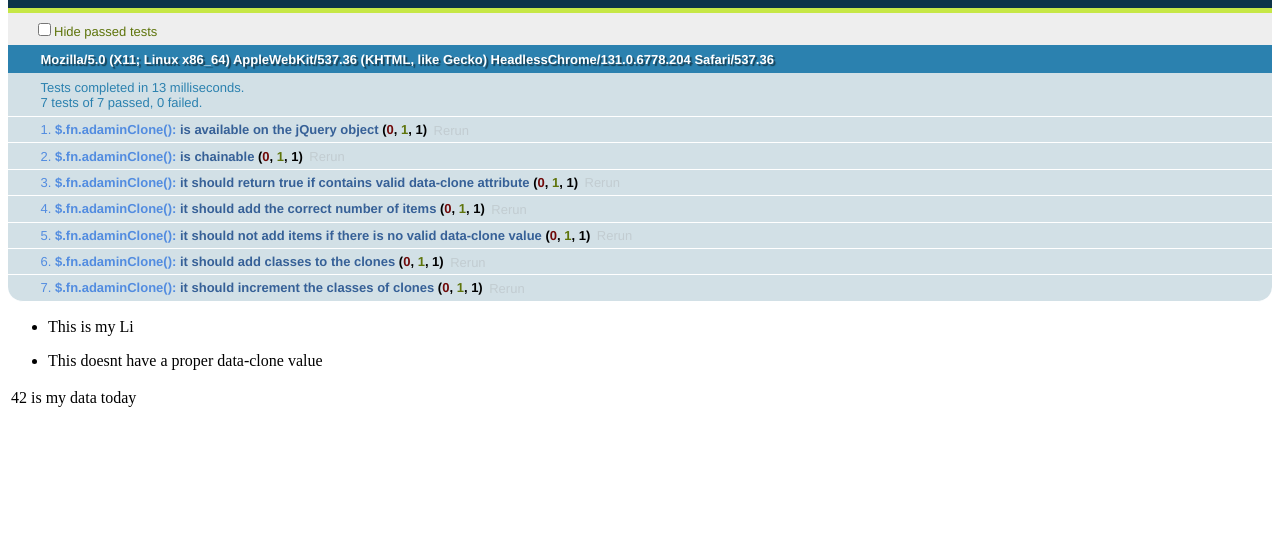
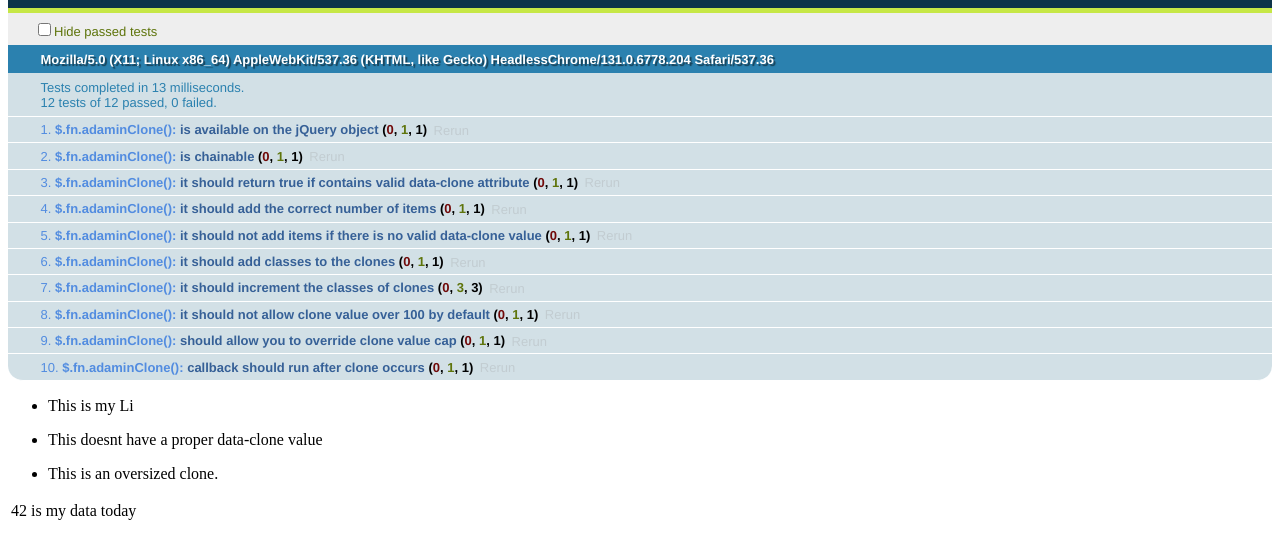
Before and after one commit to pensive612/Adamin-Clone, a website: page test/adamin_clone.html in a window 1280 px wide. Shown: the part 48-606 px from the top of the page. Drawn offline with Linux system fonts and the light colour scheme.

Commit message:
Added callback functionality to plugin.

```diff
--- a/src/adamin_clone.js
+++ b/src/adamin_clone.js
@@ -19,14 +19,22 @@
     },
 
     getCloneValue: function(elem) {
+      var configCap = this.config.cloneCap;
+      var cloneValue = elem.data('clone');
 
-      var cloneValue = elem.data('clone');
       cloneValue = (parseInt(cloneValue, 10) - 1);
 
+      // if data-clone value is valid, send to clone function
+      if ( cloneValue && (cloneValue < configCap) ) {
+        this.cloneItem(this.$el, cloneValue);
 
-      if ( cloneValue ) {
-        this.cloneItem(this.$el, cloneValue);
+      // otherwise, return false
       } else {
+
+        if (cloneValue > configCap) {
+          window.console.log('Your data-clone value is too high for the defaults.  Please check documentation to override cap in config.');
+        }
+
         return false;
       }
     },
@@ -44,11 +52,21 @@
 
   };
 
-  $.fn.adaminClone = function(config) {
+  $.fn.adaminClone = function(config, callback) {
     var obj = Object.create(adaminClone);
+
+    if (typeof callback == 'function') {
+      callback.call(this);
+    }
+
     return this.each(function() {
       obj.init(this, config);
     });
+
+  };
+
+  $.fn.adaminClone.defaults = {
+    cloneCap: 100
   };
 
 }(jQuery));
--- a/test/adamin_clone.html
+++ b/test/adamin_clone.html
@@ -31,6 +31,10 @@
       <li data-clone="" class="test-li-none">This doesnt have a proper data-clone value</li>
     </ul>
 
+    <ul class="test-ul-big">
+      <li data-clone="102" class="test-li-big">This is an oversized clone.</li>
+    </ul>
+
     <table class="test-table">
       <tr class="test-row" data-clone="4">
         <td>42</td>
--- a/test/adamin_clone_test.js
+++ b/test/adamin_clone_test.js
@@ -26,6 +26,7 @@
     setup: function() {
       this.testLi = $('.test-li');
       this.testLiNone = $('.test-li-none');
+      this.testLiBig = $('.test-li-big');
       this.testData = $('data-clone');
     }
   });
@@ -60,12 +61,35 @@
     ok(this.testLi.next().hasClass('clone-1'));
   });
 
-  test('it should increment the classes of clones', 1, function() {
+  test('it should increment the classes of clones', 3, function() {
     var parentContainer = this.testLi.parent();
     this.testLi.adaminClone();
+    ok($('li:eq(1)', parentContainer).hasClass('clone-1'));
+    ok($('li:eq(2)', parentContainer).hasClass('clone-2'));
     ok($('li:eq(3)', parentContainer).hasClass('clone-3'));
   });
 
+  test('it should not allow clone value over 100 by default', 1, function() {
+    this.testLiBig.adaminClone();
+    strictEqual(this.testLiBig.parent().children().length, 1, 'should equal 1');
+  });
+
+  test('should allow you to override clone value cap', 1, function() {
+    this.testLiBig.adaminClone({
+      cloneCap: 105
+    });
+
+    strictEqual(this.testLiBig.parent().children().length, 103, 'should equal 103 items');
+  });
+
+  test('callback should run after clone occurs', 1, function() {
+    this.testLi.adaminClone({}, function() {
+      this.parent().children().remove();
+      window.console.log(this);
+    });
+
+    strictEqual(this.testLi.parent().children().length, 0, 'there should be no elements');
+  });
 
 
 }(jQuery));
```
